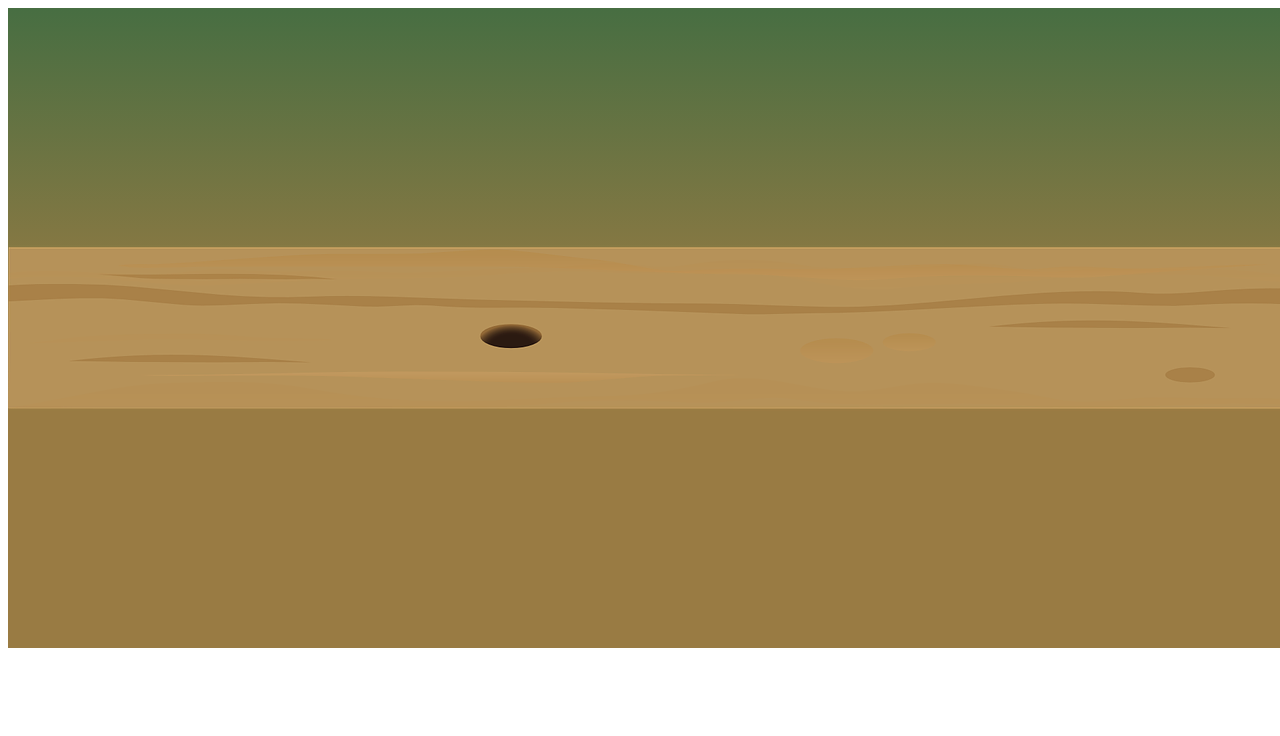
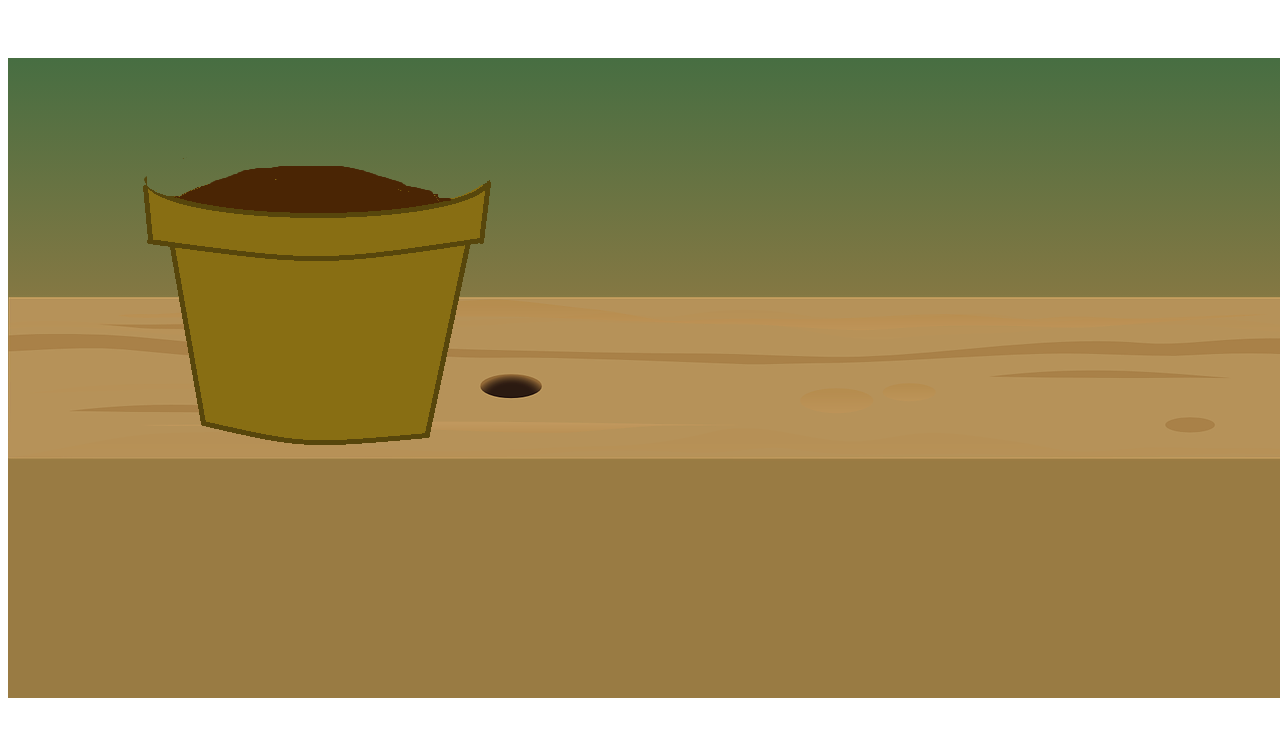
Before and after one commit to margoglvz/NurtureNook, a plain HTML site: page garden1.html in a window 1280 px wide. Drawn offline with Linux system fonts and the light colour scheme.

Commit message:
added pot
there is a div element containing the pot and the shelf

```diff
--- a/garden1.css
+++ b/garden1.css
@@ -4,3 +4,19 @@
     margin-right: auto;
     background: linear-gradient(180deg, #476e42, #997b43 50%);
 }
+
+#parent {
+    position: relative;
+    top: 0;
+    left: 0;
+  }
+  #plank {
+    position: relative;
+    top: 50px;
+    left: 0;
+  }
+  #pot_front {
+    position: absolute;
+    top: 0px;
+    left: 60px;
+  }
--- a/garden1.html
+++ b/garden1.html
@@ -7,6 +7,9 @@
     <link rel="stylesheet" href="garden1.css"></link>
 </head>
 <body>
-    <img id="plank" src="images/plank.png">
+    <div id="parent">
+        <img id="plank" src="images/plank.png">
+        <img id="pot_front" src="images/pot_front.png"
+    </div>
 </body>
 </html>
```
